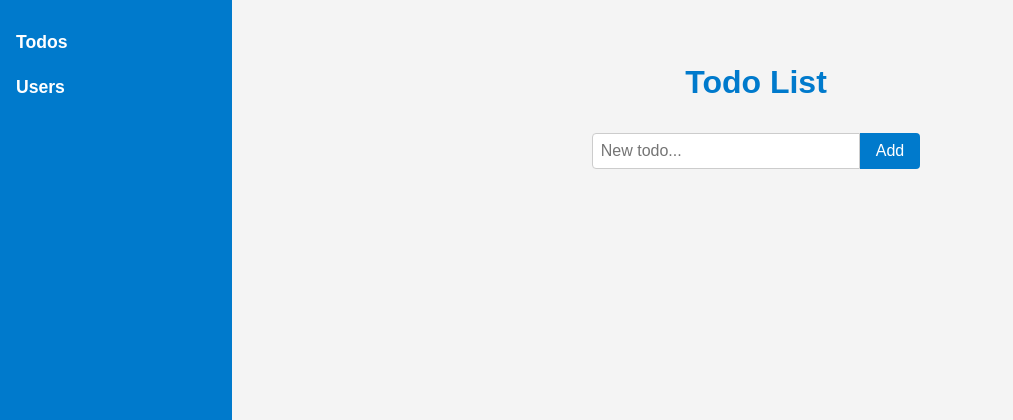
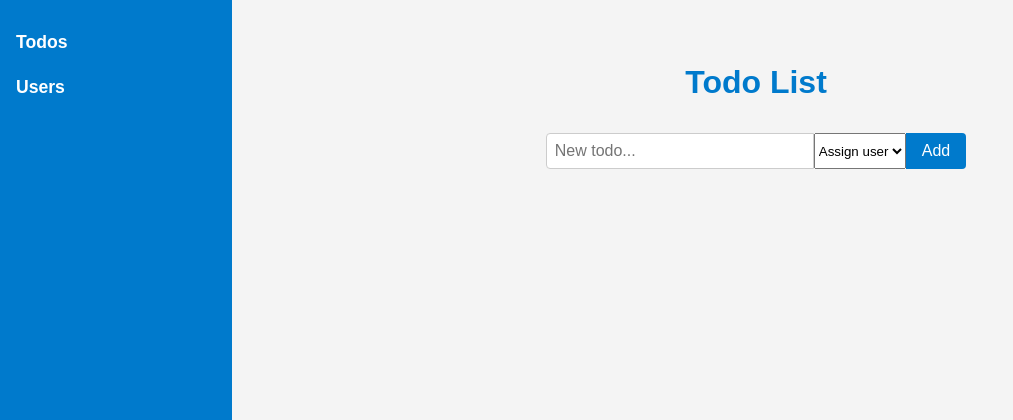
Before and after one commit to matt-vrtula/phpstart, a PHP site: page / in a window 1280 px wide. Shown: the top 420 px of the page, without its empty margins (0-1013 px from the left). Run offline with PHP 8.4, Linux system fonts and the light colour scheme; data that the repository does not hold is empty.

Commit message:
add todo user relation

```diff
--- a/src/controllers/TodoController.php
+++ b/src/controllers/TodoController.php
@@ -1,17 +1,21 @@
 <?php
 
 require_once __DIR__ . '/../models/Todo.php';
+require_once __DIR__ . '/../models/User.php';
 
 class TodoController
 {
     private $todo;
+    private $user;
 
     public function __construct($mysqli)
     {
         $this->todo = new Todo($mysqli);
+        $this->user = new User($mysqli);
     }
 
     public function index() {
+        $users = $this->user->all();
         $todos = $this->todo->all();
         $title = 'Todo List';
         $view = __DIR__ . '/../views/todos/index.php';
@@ -20,11 +24,12 @@ class TodoController
 
     public function create()
     {
-        if ($_SERVER['REQUEST_METHOD'] === 'POST' && !empty($_POST['title'])) {
+        if ($_SERVER['REQUEST_METHOD'] === 'POST' && !empty($_POST['title']) && !empty($_POST['user_id'])) {
             $title = trim($_POST['title']);
-            $this->todo->create($title);
+            $user_id = (int)$_POST['user_id'];
+            $this->todo->create($title, $user_id);
         }
-        header('Location: index.php');
+        header('Location: /todos');
         exit;
     }
 
@@ -39,5 +44,15 @@ class TodoController
         exit;
     }
 
+    public function delete()
+    {
+        if ($_SERVER['REQUEST_METHOD'] === 'POST' && isset($_POST['id'])) {
+            $id = (int)$_POST['id'];
+            $this->todo->delete($id);
+        }
+        header('Location: /todos');
+        exit;
+    }
+
     // You can add more methods for updateStatus and delete if needed
 }
--- a/src/index.php
+++ b/src/index.php
@@ -40,6 +40,8 @@ switch ($path) {
             $todoController->create();
         } elseif ($method === 'POST' && $action === 'updateStatus') {
             $todoController->updateStatus();
+        } elseif ($method === 'POST' && $action === 'deleteTodo') {
+            $todoController->delete();
         } else {
             $todoController->index();
         }
--- a/src/models/Todo.php
+++ b/src/models/Todo.php
@@ -11,7 +11,10 @@ class Todo
 
     public function all()
     {
-        $result = $this->mysqli->query("SELECT * FROM todos ORDER BY id DESC");
+        $result = $this->mysqli->query("SELECT todos.*, users.name AS user_name
+            FROM todos
+            LEFT JOIN users ON todos.user_id = users.id
+            ORDER BY todos.id DESC");
         return $result ? $result->fetch_all(MYSQLI_ASSOC) : [];
     }
 
@@ -23,10 +26,9 @@ class Todo
         return $stmt->get_result()->fetch_assoc();
     }
 
-    public function create($title)
-    {
-        $stmt = $this->mysqli->prepare("INSERT INTO todos (title, status) VALUES (?, 0)");
-        $stmt->bind_param("s", $title);
+    public function create($title, $user_id) {
+        $stmt = $this->mysqli->prepare("INSERT INTO todos (title, user_id) VALUES (?, ?)");
+        $stmt->bind_param("si", $title, $user_id);
         return $stmt->execute();
     }
 
--- a/src/views/todos/index.php
+++ b/src/views/todos/index.php
@@ -1,7 +1,17 @@
 <h1>Todo List</h1>
 
+<!-- <form method="post" action="?action=createTodo">
+    <input type="text" name="title" placeholder="New todo..." required>
+    <button type="submit">Add</button>
+</form> -->
 <form method="post" action="?action=createTodo">
     <input type="text" name="title" placeholder="New todo..." required>
+    <select name="user_id" required>
+        <option value="">Assign user</option>
+        <?php foreach ($users as $user): ?>
+            <option value="<?php echo $user['id']; ?>"><?php echo htmlspecialchars($user['name']); ?></option>
+        <?php endforeach; ?>
+    </select>
     <button type="submit">Add</button>
 </form>
 
@@ -19,6 +29,13 @@
                 </select>
             </form>
         </span>
+            <span class="assigned-user">
+            <?php echo htmlspecialchars($todo['user_name'] ?? 'Unassigned'); ?>
+        </span>
+        <form method="post" action="/todos?action=deleteTodo" style="display:inline;">
+            <input type="hidden" name="id" value="<?php echo $todo['id']; ?>">
+            <button type="submit" onclick="return confirm('Delete this todo?')">Delete</button>
+        </form>
     </li>
     <?php endforeach; ?>
 </ul>
```
Lines whose indentation alone changed are shown as unchanged.
